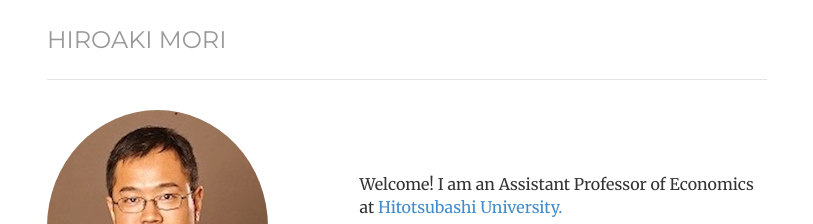
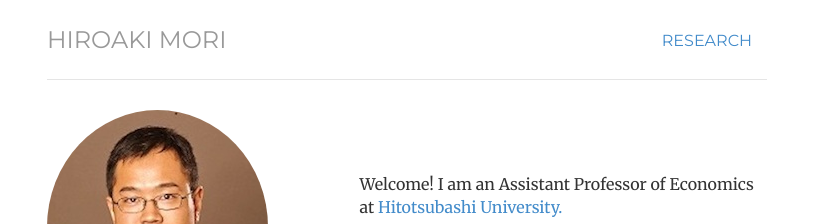
Before and after one commit to morihiroaki/morihiroaki.github.io, a Jekyll site: the page built from index.html, in a window 1280 px wide. Shown: the top 224 px of the page, without its empty margins (233-1046 px from the left). Built offline with Jekyll 4.4.1, drawn with Linux system fonts in a browser that asks for light colours.

Commit message:
Update header.html

```diff
--- a/_includes/header.html
+++ b/_includes/header.html
@@ -1,7 +1,7 @@
 <div class="header">
       <ul class="nav nav-pills pull-right">
         <!--li class="{{ page.cv }}"><a href="/cv.html" title="CV">CV</a></li-->
-        <!--li class="{{ page.research }}"><a href="/research.html" title="Research">Research</a></li-->
+        <li class="{{ page.research }}"><a href="/index#research.html" title="Research">Research</a></li>
           </ul>
         </li>
       </ul>
```
